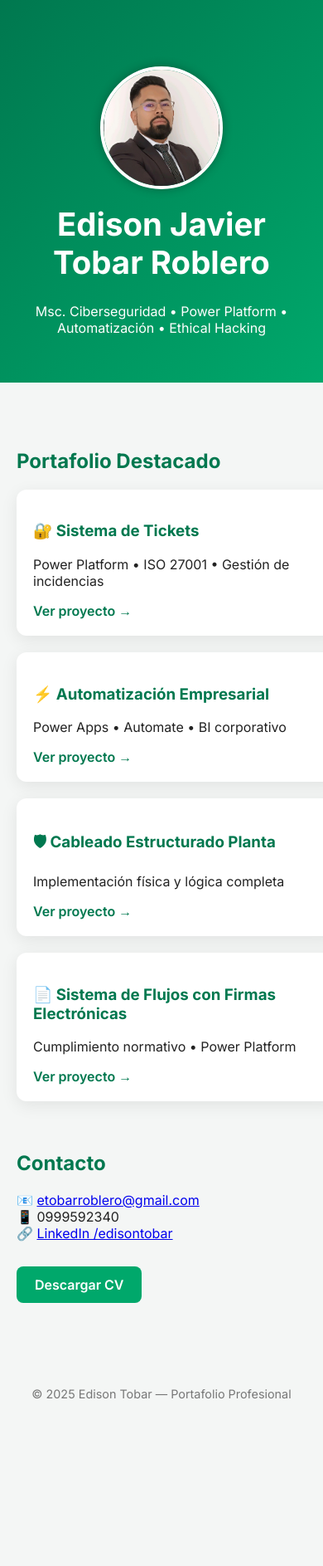
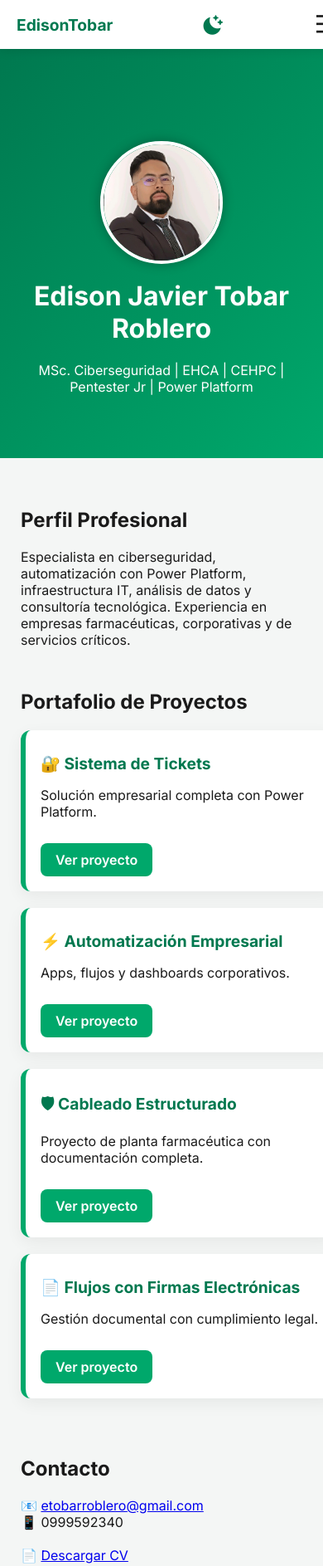
Before and after one commit to edison-tobar/edisontobar.github.io, a plain HTML site: page index.html in a window 390 px wide. Shown: the top 1887 px of the page at 83% size. Before the commit the page ends 1713 px from the top, so only its background shows below. Drawn offline with nearby package versions, Linux system fonts and the light colour scheme.

Commit message:
Add files via upload

```diff
--- a/index.html
+++ b/index.html
@@ -1,51 +1,129 @@
 <!DOCTYPE html>
 <html lang="es">
-
 <head>
-<meta charset="UTF-8">
-<meta name="viewport" content="width=device-width, initial-scale=1.0">
+  <meta charset="UTF-8" />
+  <meta name="viewport" content="width=device-width, initial-scale=1.0" />
   <title>Edison Tobar | Portafolio Profesional</title>
 
+  <!-- Fuente -->
   <link href="https://fonts.googleapis.com/css2?family=Inter:wght@300;400;600;700&display=swap" rel="stylesheet">
 
+  <!-- Iconos -->
+  <link rel="stylesheet" href="https://cdn.jsdelivr.net/npm/remixicon/fonts/remixicon.css">
+
   <style>
-
-/* =========================================
-   VARIABLES
-========================================= */
+/* ============================================================
+    VARIABLES GENERALES
+============================================================ */
 :root {
   --verde: #00a86b;
   --verde-oscuro: #00784f;
   --fondo: #f4f6f5;
-  --texto: #222;
+  --texto: #1a1a1a;
   --caja: #ffffff;
 }
 
+/* ---------------- MODO OSCURO AUTOMÁTICO --------------- */
 @media (prefers-color-scheme: dark) {
   :root {
     --fondo: #0f1112;
-    --texto: #f4f4f4;
-    --caja: #1b1d1f;
+    --texto: #f5f5f5;
+    --caja: #191b1d;
   }
 }
 
+/* ---------------- MODO OSCURO MANUAL ------------------ */
+body.dark {
+  --fondo: #0f1112;
+  --texto: #f5f5f5;
+  --caja: #191b1d;
+}
+
 body {
-  font-family: "Inter", sans-serif;
+  margin: 0;
+  padding: 0;
+  font-family: 'Inter', sans-serif;
   background: var(--fondo);
   color: var(--texto);
-  margin: 0;
-  padding: 0;
-  scroll-behavior: smooth;
+  transition: background .3s, color .3s;
 }
 
-/* =========================================
+/* ============================================================
+    NAVBAR RESPONSIVE
+============================================================ */
+nav {
+  position: fixed;
+  top: 0;
+  width: 100%;
+  background: var(--caja);
+  padding: 12px 20px;
+  display: flex;
+  justify-content: space-between;
+  align-items: center;
+  z-index: 9999;
+  box-shadow: 0 2px 12px rgba(0,0,0,0.1);
+}
+
+nav .logo {
+  font-size: 1.2rem;
+  font-weight: 700;
+  color: var(--verde-oscuro);
+}
+
+nav .links {
+  display: flex;
+  gap: 20px;
+}
+
+nav a {
+  color: var(--texto);
+  text-decoration: none;
+  font-weight: 600;
+}
+
+/* Botón modo oscuro */
+.theme-toggle {
+  cursor: pointer;
+  font-size: 1.6rem;
+  color: var(--verde-oscuro);
+}
+
+/* Menu móvil */
+.menu-btn {
+  display: none;
+  font-size: 2rem;
+  cursor: pointer;
+}
+
+@media (max-width: 850px) {
+  nav .links {
+    display: none;
+    flex-direction: column;
+    position: absolute;
+    top: 65px;
+    right: 0;
+    background: var(--caja);
+    padding: 20px;
+    width: 60%;
+    box-shadow: 0 10px 20px rgba(0,0,0,0.2);
+  }
+  nav .links.open {
+    display: flex;
+  }
+  .menu-btn {
+    display: block;
+  }
+}
+
+/* ============================================================
     HEADER
-========================================= */
+============================================================ */
 header {
+  padding: 120px 20px 60px;
   text-align: center;
-  padding: 80px 20px 40px;
   background: linear-gradient(135deg, var(--verde-oscuro), var(--verde));
   color: white;
+  margin-top: 50px;
 }
 
 header img {
@@ -53,142 +131,174 @@ header img {
   height: 140px;
   border-radius: 50%;
   border: 4px solid white;
-  box-shadow: 0 0 12px rgba(0,0,0,0.3);
+  box-shadow: 0 0 14px rgba(0,0,0,0.3);
 }
 
 header h1 {
   margin-top: 15px;
-  font-size: 2.4em;
+  font-size: 2rem;
 }
 
-/* =========================================
-   CONTENEDOR PRINCIPAL
-========================================= */
+/* ============================================================
+    CONTENIDO PRINCIPAL
+============================================================ */
 main {
-  max-width: 1200px;
-  margin: 40px auto;
-  padding: 20px;
+  max-width: 1100px;
+  margin: auto;
+  padding: 40px 25px;
 }
 
-/* =========================================
-   MASONRY GALLERY (HOME)
-========================================= */
-.gallery {
-  column-count: 3;
-  column-gap: 18px;
+section {
+  margin-bottom: 50px;
 }
 
-@media (max-width: 900px) {
-  .gallery { column-count: 2; }
+/* ============================================================
+    MASONRY GALLERY (PORTAFOLIO)
+============================================================ */
+.portfolio-grid {
+  column-count: 1;
+  column-gap: 20px;
 }
 
-@media (max-width: 600px) {
-  .gallery { column-count: 1; }
+@media (min-width: 600px) {
+  .portfolio-grid { column-count: 2; }
+}
+@media (min-width: 1000px) {
+  .portfolio-grid { column-count: 3; }
 }
 
-.card {
+.project-card {
+  background: var(--caja);
+  margin-bottom: 20px;
   display: inline-block;
   width: 100%;
-  margin: 0 0 20px;
-  background: var(--caja);
+  padding: 18px;
   border-radius: 12px;
-  padding: 20px;
-  box-shadow: 0 5px 20px rgba(0,0,0,0.08);
-  transition: transform .3s ease;
+  box-shadow: 0 6px 20px rgba(0,0,0,0.06);
+  transition: transform .25s;
+  border-left: 6px solid var(--verde);
 }
 
-.card:hover {
-  transform: translateY(-5px);
+.project-card:hover {
+  transform: translateY(-6px);
 }
 
-.card h3 {
+.project-card h3 {
+  margin: 10px 0;
+  font-size: 1.2rem;
   color: var(--verde-oscuro);
 }
 
-.card a {
+.project-card .btn {
+  display: inline-block;
+  margin-top: 12px;
+  padding: 10px 18px;
+  background: var(--verde);
+  color: white;
   text-decoration: none;
-  color: var(--verde-oscuro);
   font-weight: 600;
+  border-radius: 8px;
 }
 
-/* =========================================
-   BOTÓN
-========================================= */
-.button {
-  background: var(--verde);
-  color: white;
-  padding: 12px 22px;
-  border-radius: 8px;
-  text-decoration: none;
-  font-weight: 600;
-  display: inline-block;
-  margin-top: 10px;
-}
-
-.button:hover {
+.project-card .btn:hover {
   background: var(--verde-oscuro);
 }
 
-/* =========================================
+/* ============================================================
     FOOTER
-========================================= */
+============================================================ */
 footer {
   text-align: center;
   padding: 25px;
-  font-size: .9em;
-  color: #777;
+  opacity: .7;
+  font-size: .9rem;
 }
-
   </style>
 </head>
 
 <body>
 
+<!-- ============================================================
+    NAVBAR
+============================================================ -->
+<nav>
+  <div class="logo">EdisonTobar</div>
+
+  <div class="links" id="links">
+    <a href="#perfil">Perfil</a>
+    <a href="#formacion">Formación</a>
+    <a href="#certificaciones">Certificaciones</a>
+    <a href="#habilidades">Habilidades</a>
+    <a href="#portafolio">Portafolio</a>
+    <a href="#contacto">Contacto</a>
+  </div>
+
+  <i class="ri-moon-clear-fill theme-toggle" id="toggleTheme"></i>
+  <i class="ri-menu-line menu-btn" id="menuBtn"></i>
+</nav>
+
+<!-- ============================================================
+    HEADER
+============================================================ -->
 <header>
   <img src="foto_edison_tobar.png" alt="Foto Edison Tobar">
   <h1>Edison Javier Tobar Roblero</h1>
-  <p>Msc. Ciberseguridad • Power Platform • Automatización • Ethical Hacking</p>
+  <p>MSc. Ciberseguridad | EHCA | CEHPC | Pentester Jr | Power Platform</p>
 </header>
 
+<!-- ============================================================
+    CONTENIDO
+============================================================ -->
 <main>
 
-<h2 style="color:var(--verde-oscuro);">Portafolio Destacado</h2>
+<section id="perfil">
+  <h2>Perfil Profesional</h2>
+  <p>
+    Especialista en ciberseguridad, automatización con Power Platform, infraestructura IT,
+    análisis de datos y consultoría tecnológica. Experiencia en empresas farmacéuticas,
+    corporativas y de servicios críticos.
+  </p>
+</section>
 
-<div class="gallery">
+<section id="portafolio">
+  <h2>Portafolio de Proyectos</h2>
 
-  <div class="card">
+  <div class="portfolio-grid">
+
+    <div class="project-card">
       <h3>🔐 Sistema de Tickets</h3>
-    <p>Power Platform • ISO 27001 • Gestión de incidencias</p>
-    <a href="project-1.html">Ver proyecto →</a>
+      <p>Solución empresarial completa con Power Platform.</p>
+      <a href="project-1.html" class="btn">Ver proyecto</a>
     </div>
 
-  <div class="card">
+    <div class="project-card">
       <h3>⚡ Automatización Empresarial</h3>
-    <p>Power Apps • Automate • BI corporativo</p>
-    <a href="project-2.html">Ver proyecto →</a>
+      <p>Apps, flujos y dashboards corporativos.</p>
+      <a href="project-2.html" class="btn">Ver proyecto</a>
     </div>
 
-  <div class="card">
-    <h3>🛡 Cableado Estructurado Planta</h3>
-    <p>Implementación física y lógica completa</p>
-    <a href="project-3.html">Ver proyecto →</a>
+    <div class="project-card">
+      <h3>🛡 Cableado Estructurado</h3>
+      <p>Proyecto de planta farmacéutica con documentación completa.</p>
+      <a href="project-3.html" class="btn">Ver proyecto</a>
     </div>
 
-  <div class="card">
-    <h3>📄 Sistema de Flujos con Firmas Electrónicas</h3>
-    <p>Cumplimiento normativo • Power Platform</p>
-    <a href="project-4.html">Ver proyecto →</a>
+    <div class="project-card">
+      <h3>📄 Flujos con Firmas Electrónicas</h3>
+      <p>Gestión documental con cumplimiento legal.</p>
+      <a href="project-4.html" class="btn">Ver proyecto</a>
     </div>
 
   </div>
 
-<section style="margin-top:40px;">
-  <h2 style="color:var(--verde-oscuro);">Contacto</h2>
+</section>
+
+<section id="contacto">
+  <h2>Contacto</h2>
   <p>
     📧 <a href="mailto:etobarroblero@gmail.com">etobarroblero@gmail.com</a><br>
-    📱 0999592340<br>
-    🔗 <a href="https://www.linkedin.com/in/edisontobar" target="_blank">LinkedIn /edisontobar</a><br><br>
-    <a href="CV_Edison_Tobar_2025.pdf" class="button" target="_blank">Descargar CV</a>
+    📱 0999592340<br><br>
+    📄 <a href="CV_Edison_Tobar_2025.pdf" class="btn">Descargar CV</a>
   </p>
 </section>
 
@@ -198,5 +308,25 @@ footer {
   © 2025 Edison Tobar — Portafolio Profesional
 </footer>
 
+<script>
+/* ============================================================
+    TOGGLE DE MODO OSCURO
+============================================================ */
+const toggleTheme = document.getElementById("toggleTheme");
+toggleTheme.onclick = () => {
+  document.body.classList.toggle("dark");
+};
+
+/* ============================================================
+    MENÚ RESPONSIVE
+============================================================ */
+const menuBtn = document.getElementById("menuBtn");
+const links = document.getElementById("links");
+
+menuBtn.onclick = () => {
+  links.classList.toggle("open");
+};
+</script>
+
 </body>
 </html>
```
Lines whose indentation alone changed are shown as unchanged.
